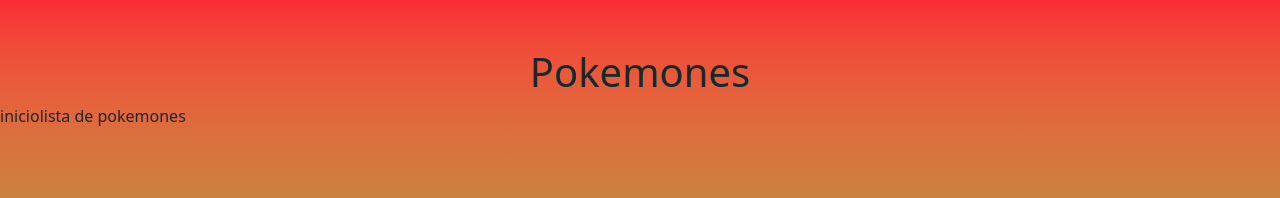
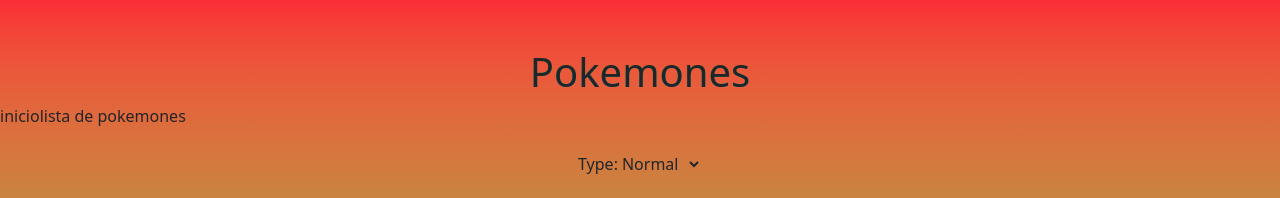
Before and after one commit to abellastra/app-pokemon, a React (Vite) app in the folder frontend/: page / in a window 1280 px wide. Shown: the top 198 px of the page. Built offline with nearby package versions, Linux system fonts and the light colour scheme; no server answers.

Commit message:
WIP: agrego la etiqueta select

```diff
--- a/frontend/src/pages/home.tsx
+++ b/frontend/src/pages/home.tsx
@@ -3,9 +3,16 @@ import Pokemones from './pokemones';
 function Home() {
   return (
     <>
-      <header className=''>
-
-        <main className='py-4 px-4 pb-16 max-w-xl mx-auto min-h-dvh mt-14'>
+      <header>
+        <main className='py-4 px-4 pb-16 max-w-xl mx-auto '>
+            <label className='block text-center  w-full '>
+            Type:
+            <select name="selectedType" >
+              <option value="Normal">Normal</option>
+              <option value="Pighting">Pighting</option>
+              <option value="Poison">Poison</option>
+            </select>
+          </label>
           <Pokemones />
         </main>
       </header>
```
